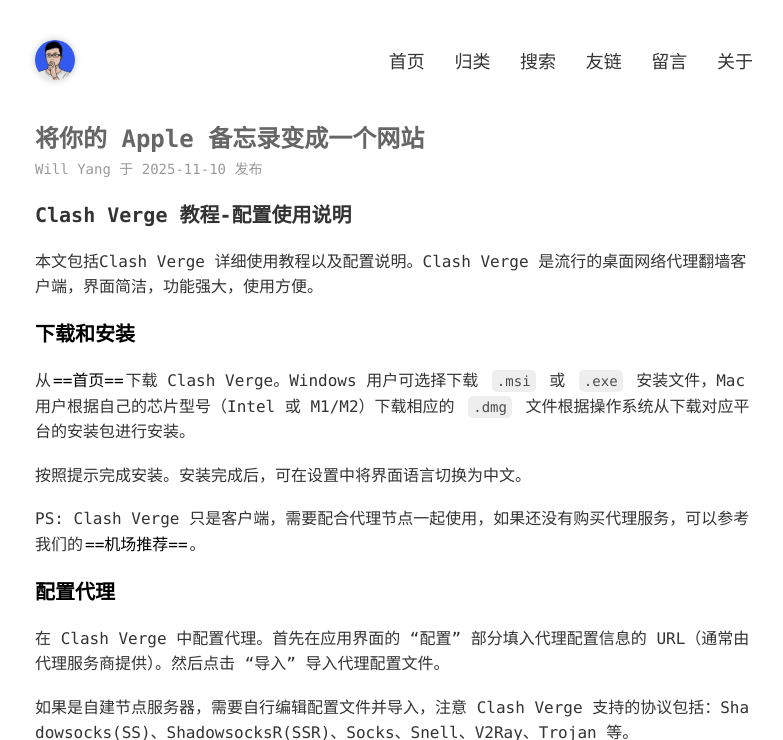
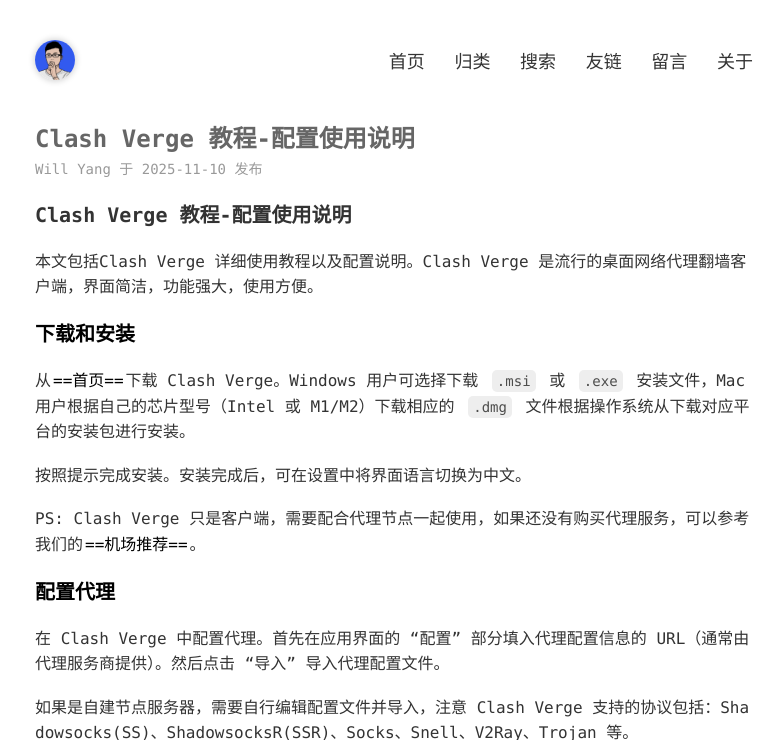
Before and after one commit to zongzaimang/blog.willyang, a Jekyll site: the page built from _posts/2025-11-10-Clash Verge 教程-配置使用说明.md, in a window 1280 px wide and 900 px high, cut to the strip 0-740 px from the top of the window. Shown: the whole strip, without its empty margins (245-1028 px from the left). Built offline with Jekyll 4.4.1, drawn with Linux system fonts in a browser that asks for light colours.

Commit message:
Update 2025-11-10-Clash Verge 教程-配置使用说明.md

```diff
--- a/_posts/2025-11-10-Clash Verge 教程-配置使用说明.md
+++ b/_posts/2025-11-10-Clash Verge 教程-配置使用说明.md
@@ -1,6 +1,6 @@
 ---
 layout: mypost
-title: 将你的 Apple 备忘录变成一个网站
+title: Clash Verge 教程-配置使用说明
 categories:
   - Clash Verge
 ---
```
